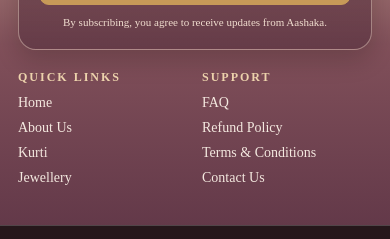
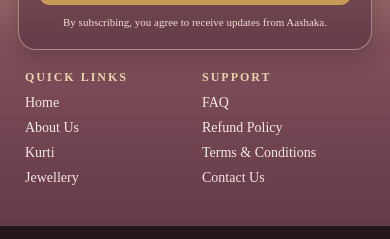
Before and after one commit to puravp77/Aashaka, a React (Create React App) app: page /#/forget-password in a window 390 px wide. Shown: the part 1439-1678 px from the top of the page. Built offline with nearby package versions, Linux system fonts and the light colour scheme.

Commit message:
Update content

```diff
--- a/src/components/layout/Footer.css
+++ b/src/components/layout/Footer.css
@@ -361,8 +361,8 @@
   .footer-links-grid {
     grid-template-columns: 1fr 1fr;
     gap: 16px;
-    max-width: none;
-    width: 100%;
+    width: min(100%, 380px);
+    margin: 0 auto;
   }
 
   .footer-links {
@@ -403,9 +403,10 @@
   }
 
   .footer-links-grid {
-    grid-template-columns: repeat(2, minmax(0, 1fr));
+    grid-template-columns: repeat(2, minmax(120px, 1fr));
     gap: 14px;
     justify-items: stretch;
+    width: min(100%, 340px);
   }
 
   .footer-subscribe {
```
